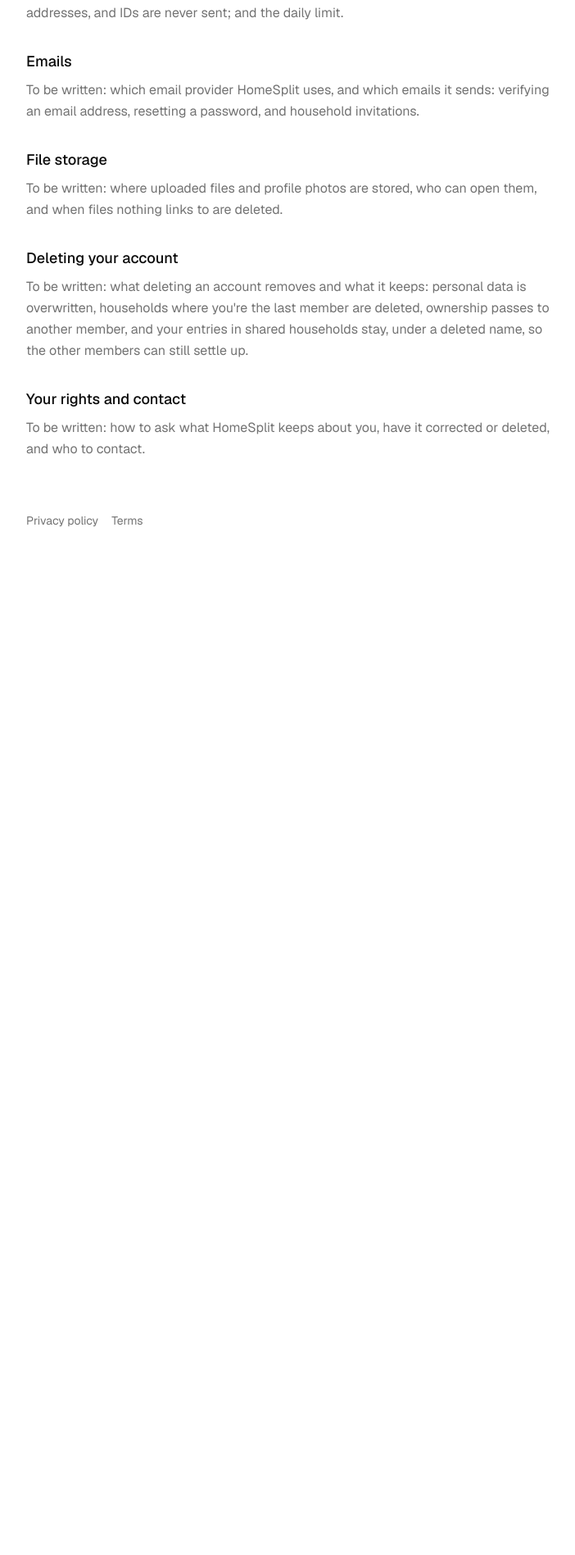
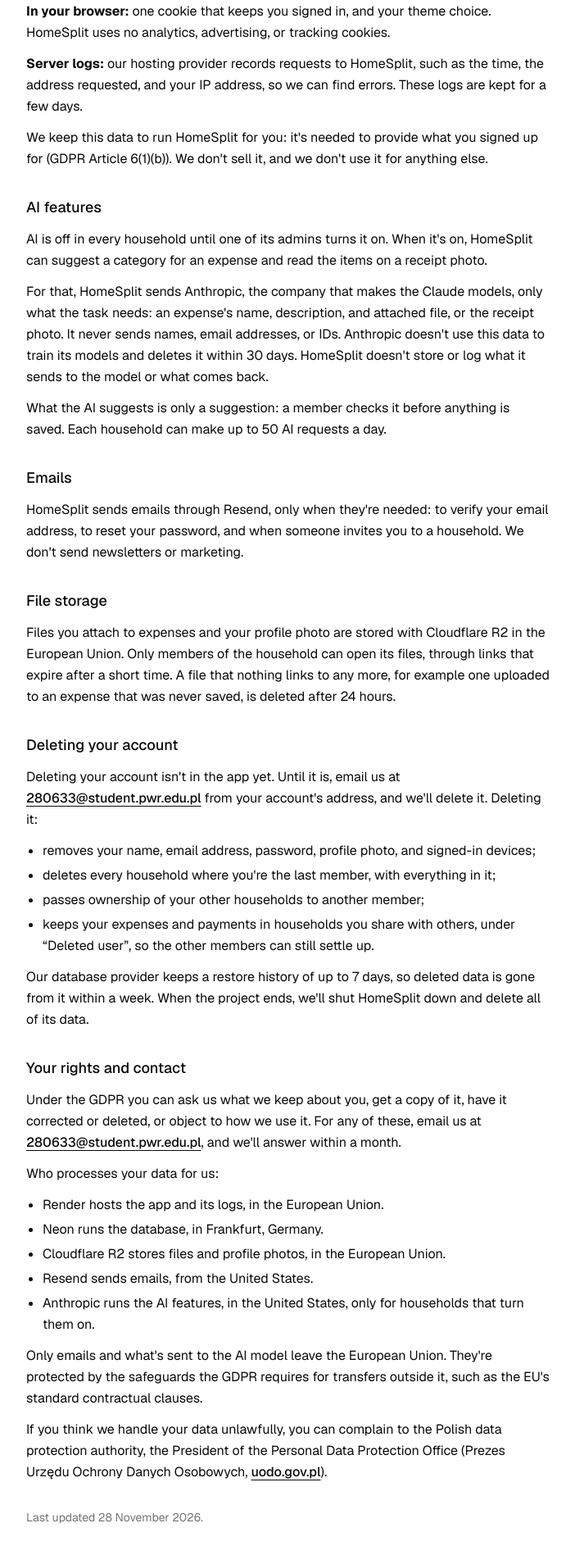
Before and after one commit to diffiii/homesplit, a Next.js app in the folder packages/web/: page /privacy in a window 1280 px wide. Shown: the part 523-2420 px from the top of the page at 82% size, without its empty margins (288-990 px from the left). Before the commit the page ends 1200 px from the top, so only its background shows below. Built offline with nearby package versions, Linux system fonts and the light colour scheme; no server answers.

Commit message:
feat(web): write the privacy policy and terms (#268)

```diff
--- a/packages/web/src/app/(legal)/layout.tsx
+++ b/packages/web/src/app/(legal)/layout.tsx
@@ -1,6 +1,6 @@
 import { LegalLinks } from "@/components/legal-links";
 import { SiteHeader } from "@/components/site-header";
-import { DraftNotice } from "./legal-section";
+import { LAST_UPDATED } from "./legal-section";
 
 /**
  * The privacy policy and terms: a column of text anyone can open, signed in
@@ -14,8 +14,17 @@ export default function LegalLayout({ children }: LayoutProps<"/">) {
         className="mx-auto flex w-full max-w-2xl flex-1 flex-col gap-8 px-4 pt-6 pb-16"
         id="main"
       >
-        <DraftNotice />
         {children}
+        <p className="text-muted-foreground text-sm">
+          Last updated{" "}
+          <time dateTime={LAST_UPDATED.toISOString().slice(0, 10)}>
+            {LAST_UPDATED.toLocaleDateString("en-GB", {
+              dateStyle: "long",
+              timeZone: "UTC",
+            })}
+          </time>
+          .
+        </p>
       </main>
       <footer className="mx-auto w-full max-w-2xl px-4 pb-8">
         <LegalLinks />
--- a/packages/web/src/app/(legal)/legal-section.tsx
+++ b/packages/web/src/app/(legal)/legal-section.tsx
@@ -1,46 +1,30 @@
-import { InfoIcon } from "lucide-react";
-import { Alert, AlertDescription } from "@/components/ui/alert";
+import type { ReactNode } from "react";
 
-/**
- * Says the page is a draft; the legal layout shows it above every page.
- * Remove it once the text is written; writing it is outside #134, which only
- * adds the pages and their sections.
- */
-export function DraftNotice() {
-  return (
-    // A note rather than the default `alert`: it's there from the start, so
-    // screen readers shouldn't announce it as news.
-    <Alert role="note">
-      <InfoIcon aria-hidden />
-      <AlertDescription>
-        This page is a draft. Its full text will be added soon.
-      </AlertDescription>
-    </Alert>
-  );
-}
+/** Where privacy requests and questions about the legal pages go. */
+export const CONTACT_EMAIL = "280633@student.pwr.edu.pl";
 
-/**
- * A placeholder for one section of a legal page: its title, and what its
- * text must cover. The PR that writes the text decides how a real section
- * looks.
- */
+/** When the privacy policy and terms last changed, shown on both. */
+export const LAST_UPDATED = new Date("2026-11-28");
+
+/** One section of a legal page: an `h2` and its text. */
 export function LegalSection({
   id,
   title,
-  covers,
+  children,
 }: {
-  covers: string;
+  children: ReactNode;
   id: string;
   title: string;
 }) {
   return (
-    <section aria-labelledby={id} className="flex flex-col gap-2">
+    <section
+      aria-labelledby={id}
+      className="flex flex-col gap-3 leading-relaxed [&_ul]:flex [&_ul]:list-disc [&_ul]:flex-col [&_ul]:gap-1 [&_ul]:pl-5"
+    >
       <h2 className="text-lg font-medium" id={id}>
         {title}
       </h2>
-      <p className="text-muted-foreground leading-relaxed">
-        To be written: {covers}
-      </p>
+      {children}
     </section>
   );
 }
--- a/packages/web/src/app/(legal)/privacy/page.tsx
+++ b/packages/web/src/app/(legal)/privacy/page.tsx
@@ -1,19 +1,26 @@
 import type { Metadata } from "next";
 import { PageHeader } from "@/components/page-header";
 import { PRIVACY_PATH } from "@/lib/api/session";
-import { LegalSection } from "../legal-section";
+import { CONTACT_EMAIL, LegalSection } from "../legal-section";
 
 export const metadata: Metadata = {
   title: "Privacy policy · HomeSplit",
   alternates: { canonical: PRIVACY_PATH },
 };
 
+const TEXT_LINK = "font-medium underline underline-offset-4";
+
+const contactLink = (
+  <a className={TEXT_LINK} href={`mailto:${CONTACT_EMAIL}`}>
+    {CONTACT_EMAIL}
+  </a>
+);
+
 /**
- * What HomeSplit keeps, why, and who it's shared with. Each section names
- * what its text must cover, from #134: the data stored, the AI provider and
- * what's sent to it (docs/decisions.md, "AI provider"), the email provider,
- * file storage, and account deletion (docs/decisions.md, "Deleting
- * accounts").
+ * What HomeSplit keeps, why, and who it's shared with, as #134 asks: the data
+ * stored, the AI provider and what's sent to it (docs/decisions.md, "AI
+ * provider"), the email provider, file storage, and account deletion
+ * (docs/decisions.md, "Deleting accounts").
  */
 export default function PrivacyPage() {
   return (
@@ -22,36 +29,143 @@ export default function PrivacyPage() {
         description="What HomeSplit keeps about you, why, and who it's shared with."
         title="Privacy policy"
       />
-      <LegalSection
-        covers="your account (name, email, password, photo, and signed-in devices), the households you're in, and what members add to them: expenses, payments, chores, shopping items, and files; who in a household can see what; and why HomeSplit keeps each."
-        id="data-heading"
-        title="What HomeSplit stores"
-      />
-      <LegalSection
-        covers="which AI provider HomeSplit uses; that AI is off until a household turns it on; what's sent to the model (an expense's name, description, and attached file for category suggestions, and receipt photos when scanning receipts); that names, email addresses, and IDs are never sent; and the daily limit."
-        id="ai-heading"
-        title="AI features"
-      />
-      <LegalSection
-        covers="which email provider HomeSplit uses, and which emails it sends: verifying an email address, resetting a password, and household invitations."
-        id="email-heading"
-        title="Emails"
-      />
-      <LegalSection
-        covers="where uploaded files and profile photos are stored, who can open them, and when files nothing links to are deleted."
-        id="files-heading"
-        title="File storage"
-      />
-      <LegalSection
-        covers="what deleting an account removes and what it keeps: personal data is overwritten, households where you're the last member are deleted, ownership passes to another member, and your entries in shared households stay, under a deleted name, so the other members can still settle up."
-        id="deletion-heading"
-        title="Deleting your account"
-      />
-      <LegalSection
-        covers="how to ask what HomeSplit keeps about you, have it corrected or deleted, and who to contact."
-        id="rights-heading"
-        title="Your rights and contact"
-      />
+      <p className="leading-relaxed">
+        HomeSplit is a free student project made at Wrocław University of
+        Science and Technology in Poland. It isn't a company or a commercial
+        service. The students who run it, &ldquo;we&rdquo; below, are the
+        controller of your data under the GDPR.
+      </p>
+      <LegalSection id="data-heading" title="What HomeSplit stores">
+        <p>
+          <strong>Your account:</strong> your name, email address, password
+          (stored only as a hash, never in readable form), profile photo if you
+          add one, and the devices you&apos;re signed in on (browser, IP
+          address, and last activity), so you can see them and sign them out.
+        </p>
+        <p>
+          <strong>Your households:</strong> which households you&apos;re in and
+          your role there, and what members add to them: expenses and how
+          they&apos;re split, payments, chores, shopping items, and attached
+          files such as receipts. Everyone in a household can see what&apos;s
+          added to it. Nobody outside a household can.
+        </p>
+        <p>
+          <strong>In your browser:</strong> one cookie that keeps you signed in,
+          and your theme choice. HomeSplit uses no analytics, advertising, or
+          tracking cookies.
+        </p>
+        <p>
+          <strong>Server logs:</strong> our hosting provider records requests to
+          HomeSplit, such as the time, the address requested, and your IP
+          address, so we can find errors. These logs are kept for a few days.
+        </p>
+        <p>
+          We keep this data to run HomeSplit for you: it&apos;s needed to
+          provide what you signed up for (GDPR Article 6(1)(b)). We don&apos;t
+          sell it, and we don&apos;t use it for anything else.
+        </p>
+      </LegalSection>
+      <LegalSection id="ai-heading" title="AI features">
+        <p>
+          AI is off in every household until one of its admins turns it on. When
+          it&apos;s on, HomeSplit can suggest a category for an expense and read
+          the items on a receipt photo.
+        </p>
+        <p>
+          For that, HomeSplit sends Anthropic, the company that makes the Claude
+          models, only what the task needs: an expense&apos;s name, description,
+          and attached file, or the receipt photo. It never sends names, email
+          addresses, or IDs. Anthropic doesn&apos;t use this data to train its
+          models and deletes it within 30 days. HomeSplit doesn&apos;t store or
+          log what it sends to the model or what comes back.
+        </p>
+        <p>
+          What the AI suggests is only a suggestion: a member checks it before
+          anything is saved. Each household can make up to 50 AI requests a day.
+        </p>
+      </LegalSection>
+      <LegalSection id="email-heading" title="Emails">
+        <p>
+          HomeSplit sends emails through Resend, only when they&apos;re needed:
+          to verify your email address, to reset your password, and when someone
+          invites you to a household. We don&apos;t send newsletters or
+          marketing.
+        </p>
+      </LegalSection>
+      <LegalSection id="files-heading" title="File storage">
+        <p>
+          Files you attach to expenses and your profile photo are stored with
+          Cloudflare R2 in the European Union. Only members of the household can
+          open its files, through links that expire after a short time. A file
+          that nothing links to any more, for example one uploaded to an expense
+          that was never saved, is deleted after 24 hours.
+        </p>
+      </LegalSection>
+      <LegalSection id="deletion-heading" title="Deleting your account">
+        <p>
+          Deleting your account isn&apos;t in the app yet. Until it is, email us
+          at {contactLink} from your account&apos;s address, and we&apos;ll
+          delete it. Deleting it:
+        </p>
+        <ul>
+          <li>
+            removes your name, email address, password, profile photo, and
+            signed-in devices;
+          </li>
+          <li>
+            deletes every household where you&apos;re the last member, with
+            everything in it;
+          </li>
+          <li>passes ownership of your other households to another member;</li>
+          <li>
+            keeps your expenses and payments in households you share with
+            others, under &ldquo;Deleted user&rdquo;, so the other members can
+            still settle up.
+          </li>
+        </ul>
+        <p>
+          Our database provider keeps a restore history of up to 7 days, so
+          deleted data is gone from it within a week. When the project ends,
+          we&apos;ll shut HomeSplit down and delete all of its data.
+        </p>
+      </LegalSection>
+      <LegalSection id="rights-heading" title="Your rights and contact">
+        <p>
+          Under the GDPR you can ask us what we keep about you, get a copy of
+          it, have it corrected or deleted, or object to how we use it. For any
+          of these, email us at {contactLink}, and we&apos;ll answer within a
+          month.
+        </p>
+        <p>Who processes your data for us:</p>
+        <ul>
+          <li>Render hosts the app and its logs, in the European Union.</li>
+          <li>Neon runs the database, in Frankfurt, Germany.</li>
+          <li>
+            Cloudflare R2 stores files and profile photos, in the European
+            Union.
+          </li>
+          <li>Resend sends emails, from the United States.</li>
+          <li>
+            Anthropic runs the AI features, in the United States, only for
+            households that turn them on.
+          </li>
+        </ul>
+        <p>
+          Only emails and what&apos;s sent to the AI model leave the European
+          Union. They&apos;re protected by the safeguards the GDPR requires for
+          transfers outside it, such as the EU&apos;s standard contractual
+          clauses.
+        </p>
+        <p>
+          If you think we handle your data unlawfully, you can complain to the
+          Polish data protection authority, the President of the Personal Data
+          Protection Office (Prezes Urzędu Ochrony Danych Osobowych,{" "}
+          <a className={TEXT_LINK} href="https://uodo.gov.pl">
+            uodo.gov.pl
+          </a>
+          ).
+        </p>
+      </LegalSection>
     </>
   );
 }
--- a/packages/web/src/app/(legal)/terms/page.tsx
+++ b/packages/web/src/app/(legal)/terms/page.tsx
@@ -8,36 +8,62 @@ export const metadata: Metadata = {
   alternates: { canonical: TERMS_PATH },
 };
 
-/** The terms of using HomeSplit. Each section names what its text must cover. */
+/** The terms of using HomeSplit. */
 export default function TermsPage() {
   return (
     <>
       <PageHeader description="The rules for using HomeSplit." title="Terms" />
+      <LegalSection id="use-heading" title="Using HomeSplit">
+        <p>
+          HomeSplit helps people who share a home keep track of shared expenses,
+          chores, and shopping. It&apos;s a free student project made at Wrocław
+          University of Science and Technology, offered as it is, without any
+          guarantee that it works or stays available. It records what members
+          agree they owe each other, but it doesn&apos;t move money, and it
+          isn&apos;t financial or legal advice.
+        </p>
+      </LegalSection>
+      <LegalSection id="account-heading" title="Your account">
+        <p>
+          Keep your password to yourself, and sign out devices you no longer
+          use. You&apos;re responsible for what&apos;s done with your account.
+          As a household admin or owner, you&apos;re also responsible for who
+          you invite and remove.
+        </p>
+      </LegalSection>
+      <LegalSection id="content-heading" title="What you add">
+        <p>
+          What you add, such as expenses and files, stays yours. You allow
+          HomeSplit to store it and show it to the members of your household,
+          only to run the service. Don&apos;t upload anything illegal, anything
+          you don&apos;t have the right to share, or other people&apos;s
+          personal data beyond what the household needs.
+        </p>
+      </LegalSection>
+      <LegalSection id="ai-heading" title="AI features">
+        <p>
+          AI suggestions, such as an expense&apos;s category or the items read
+          from a receipt, can be wrong. A member checks them before they count,
+          and what&apos;s saved is that member&apos;s responsibility.
+        </p>
+      </LegalSection>
       <LegalSection
-        covers="what HomeSplit is for, who may use it, and that it records what members agree they owe each other but doesn't move money."
-        id="use-heading"
-        title="Using HomeSplit"
-      />
-      <LegalSection
-        covers="keeping your sign-in details safe, and what you're responsible for in your households."
-        id="account-heading"
-        title="Your account"
-      />
-      <LegalSection
-        covers="who owns what members add, such as expenses and files, and what may not be uploaded."
-        id="content-heading"
-        title="What you add"
-      />
-      <LegalSection
-        covers="that AI suggestions, such as categories and scanned receipts, can be wrong and are checked by members before they count."
-        id="ai-heading"
-        title="AI features"
-      />
-      <LegalSection
-        covers="how you can delete your account, when HomeSplit may suspend one, and how these terms change."
         id="changes-heading"
         title="Ending your account and changes"
-      />
+      >
+        <p>
+          You can ask us to delete your account at any time, as the privacy
+          policy describes. We may suspend an account that breaks these terms.
+          Because HomeSplit is a student project, we may shut it down at any
+          time. We&apos;ll say so on the site beforehand, and then delete all
+          data.
+        </p>
+        <p>
+          When these terms change, we&apos;ll update the date on this page. For
+          changes that affect what you&apos;ve agreed to, we&apos;ll also email
+          you. Polish law applies to these terms.
+        </p>
+      </LegalSection>
     </>
   );
 }
--- a/packages/web/src/app/(signed-out)/sign-up/sign-up-form.tsx
+++ b/packages/web/src/app/(signed-out)/sign-up/sign-up-form.tsx
@@ -6,18 +6,24 @@ import { useSearchParams } from "next/navigation";
 import { useState } from "react";
 import { z } from "zod";
 import { useAppForm } from "@/components/form";
-import { LegalLinks } from "@/components/legal-links";
 import { ResendVerification } from "@/components/resend-verification";
 import { Alert, AlertDescription, AlertTitle } from "@/components/ui/alert";
 import { useRedirectIfSignedIn } from "@/hooks/use-redirect-if-signed-in";
 import { account } from "@/lib/api/auth-client";
-import { safeRedirectPath, signInUrl } from "@/lib/api/session";
+import {
+  PRIVACY_PATH,
+  safeRedirectPath,
+  signInUrl,
+  TERMS_PATH,
+} from "@/lib/api/session";
 import {
   applyAuthErrors,
   MAX_PASSWORD_LENGTH,
   MIN_PASSWORD_LENGTH,
 } from "@/lib/auth-errors";
 import { VERIFICATION_LINK_HOURS } from "@/lib/verification";
+
+const TEXT_LINK = "text-foreground font-medium underline underline-offset-4";
 
 const SignUpValues = z.object({
   // The limits of `DisplayName`, which the backend checks on sign-up.
@@ -129,18 +135,22 @@ export function SignUpForm() {
         </form.Form>
       </form.AppForm>
       <p className="text-muted-foreground text-center text-sm">
+        By creating an account, you agree to the{" "}
+        <Link className={TEXT_LINK} href={TERMS_PATH}>
+          Terms
+        </Link>{" "}
+        and confirm you&apos;ve read the{" "}
+        <Link className={TEXT_LINK} href={PRIVACY_PATH}>
+          Privacy policy
+        </Link>
+        .
+      </p>
+      <p className="text-muted-foreground text-center text-sm">
         Already have an account?{" "}
-        <Link
-          className="text-foreground font-medium underline underline-offset-4"
-          href={signInUrl(redirectTo)}
-        >
+        <Link className={TEXT_LINK} href={signInUrl(redirectTo)}>
           Sign in
         </Link>
       </p>
-      {/* Until the consent wording is written with the legal text. */}
-      <div className="flex justify-center">
-        <LegalLinks />
-      </div>
     </>
   );
 }
--- a/packages/web/src/components/legal-links.tsx
+++ b/packages/web/src/components/legal-links.tsx
@@ -5,8 +5,9 @@ const LINK =
   "focus-visible:ring-ring/50 rounded-sm underline-offset-4 outline-none hover:underline focus-visible:ring-3";
 
 /**
- * The privacy policy and terms, linked from the landing page, sign-up, the
- * account page, and the legal pages themselves.
+ * The privacy policy and terms, linked from the landing page, the account
+ * page, and the legal pages themselves. Sign-up links them in its consent
+ * sentence instead.
  */
 export function LegalLinks() {
   return (
```
Also changed, not shown: 2 other files (tests, documents, lock files or other folders).
